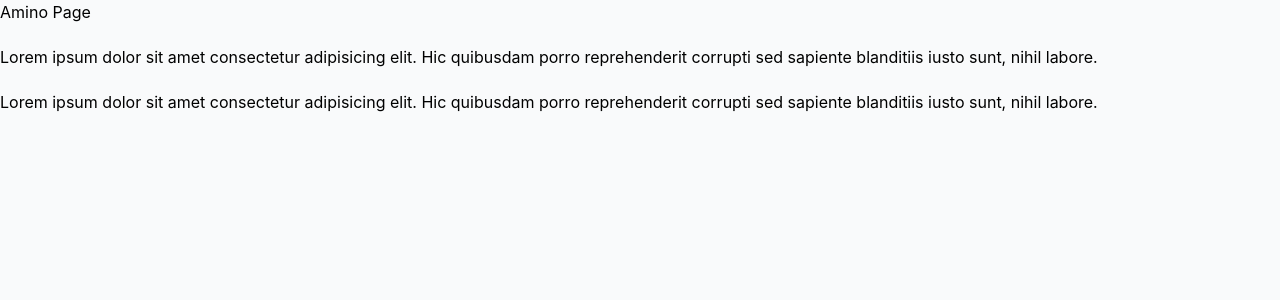
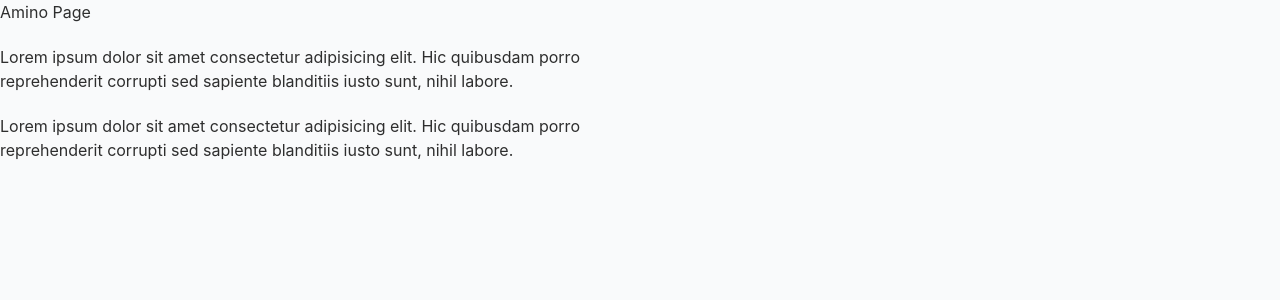
Before and after one commit to denniskjellin/Webshop, a Nuxt app in the folder frontend/: page /products/amino in a window 1280 px wide. Shown: the top 300 px of the page. Built offline with nearby package versions, Linux system fonts and the light colour scheme.

Commit message:
css changes

```diff
--- a/frontend/assets/css/tailwind.css
+++ b/frontend/assets/css/tailwind.css
@@ -5,6 +5,16 @@
 body {
     @apply bg-gray-50;
 }
+
+/* max-width for paragrafs according to web usbaility */
+p {
+    max-width: 65ch;
+    color: #2e2e2e;
+  }
+
+  h1,h2,h3 {
+    color: #2e2e2e;
+  }
 
 @layer components {
     .btn-card {
--- a/frontend/components/Footer.vue
+++ b/frontend/components/Footer.vue
@@ -42,6 +42,15 @@
 <style scoped>
 p {
   margin: 1.3rem 0;
+  color: whitesmoke;
+}
+
+a {
+  color:rgb(184, 184, 184)
+}
+
+h3 {
+  color: whitesmoke;
 }
 /* Highlight current page */
 .router-link-exact-active {
--- a/frontend/components/ProductCard.vue
+++ b/frontend/components/ProductCard.vue
@@ -1,9 +1,9 @@
 <template>
     <div class="card text-center">
       <img :src="product.imageName" :alt="product.imageAlt" class="thumb">
-      <p class="font-bold text-gray-700 m-4 truncate uppercase tracking-widest">{{ product.title }}</p>
-      <p class="text-gray-600 m-1 truncate">{{ product.description }}</p>
-      <p class="text-green-700 text-xl font-bold m-2 truncate">${{ product.price }}</p>
+      <p class="font-bold text-gray-700 mt-4 truncate uppercase tracking-widest">{{ product.title }}</p>
+
+      <p class="text-green-700 text-xl font-bold mb-2 mt-1 truncate">${{ product.price }}</p>
       <NuxtLink :to="`/products/${product.id}`">
         <button class="btn-card">View Product</button>
       </NuxtLink>
--- a/frontend/pages/index.vue
+++ b/frontend/pages/index.vue
@@ -13,7 +13,7 @@
     </div>
   </div>
   <section>
-    <h2 class="text-center text-4xl mb-6">Home Page (spotlight)</h2>
+    <h2 class="text-center text-4xl mb-6 uppercase">trending</h2>
 
     <!---product cards -->
     <div class="grid grid-cols-2 md:grid-cols-4 gap-4">
@@ -23,7 +23,7 @@
     </div>
 
     <!---info section -->
-    <div class="bg-gray-200 p-4 mt-10">
+    <div class="p-4 mt-10">
       <h2 class="text-2xl font-bold mb-2 mt-2">Info</h2>
       <p>
         Lorem ipsum dolor sit amet consectetur, adipisicing elit. Veniam fuga
@@ -53,13 +53,13 @@ const { data: products } = await useFetch(
   text-align: center;
 }
 
+
 .info-text {
   position: absolute;
   top: 50%;
   left: 25%;
   transform: translate(-50%, -50%);
   text-align: center;
-  color: #000000;
 }
 
 .info-text h1 {
```
